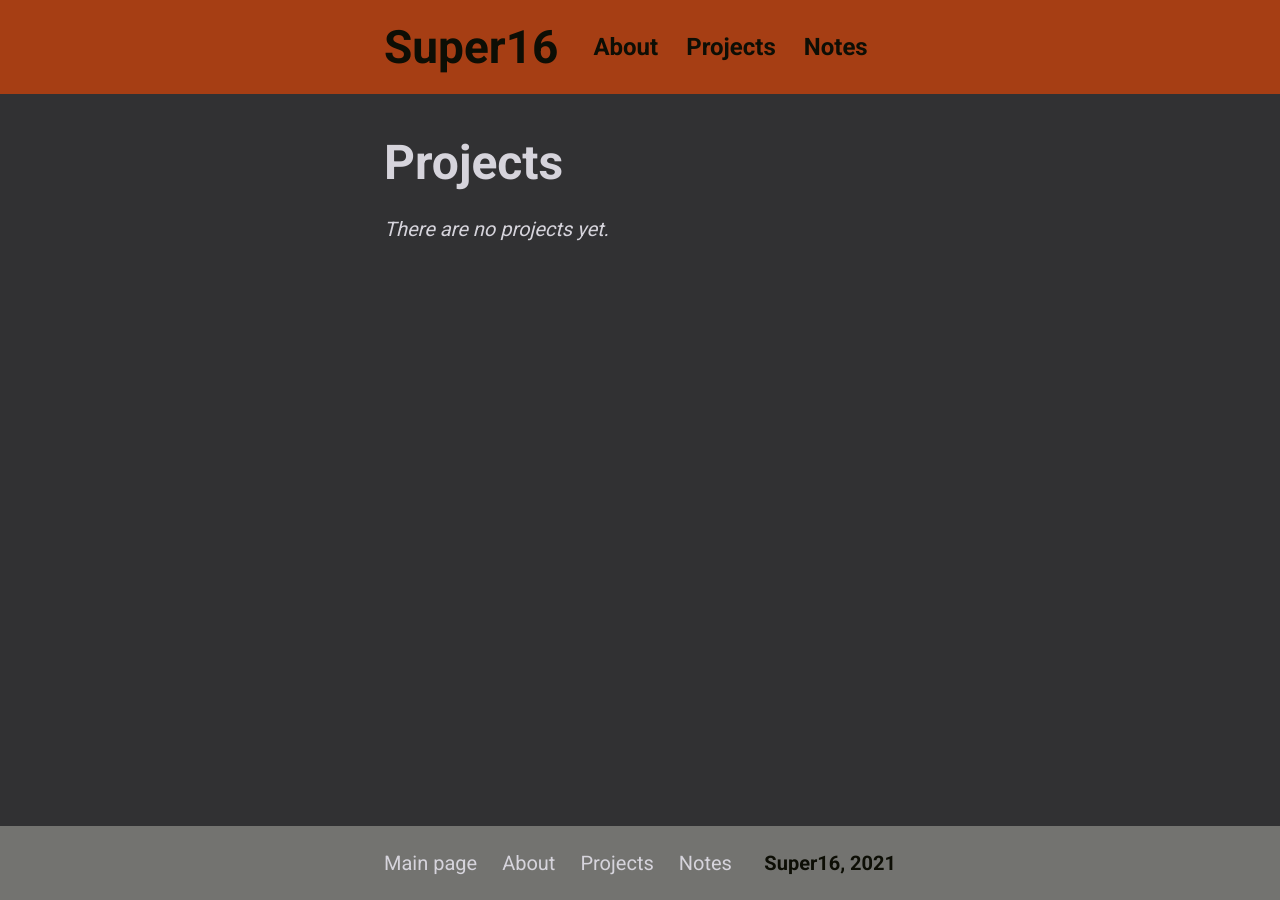
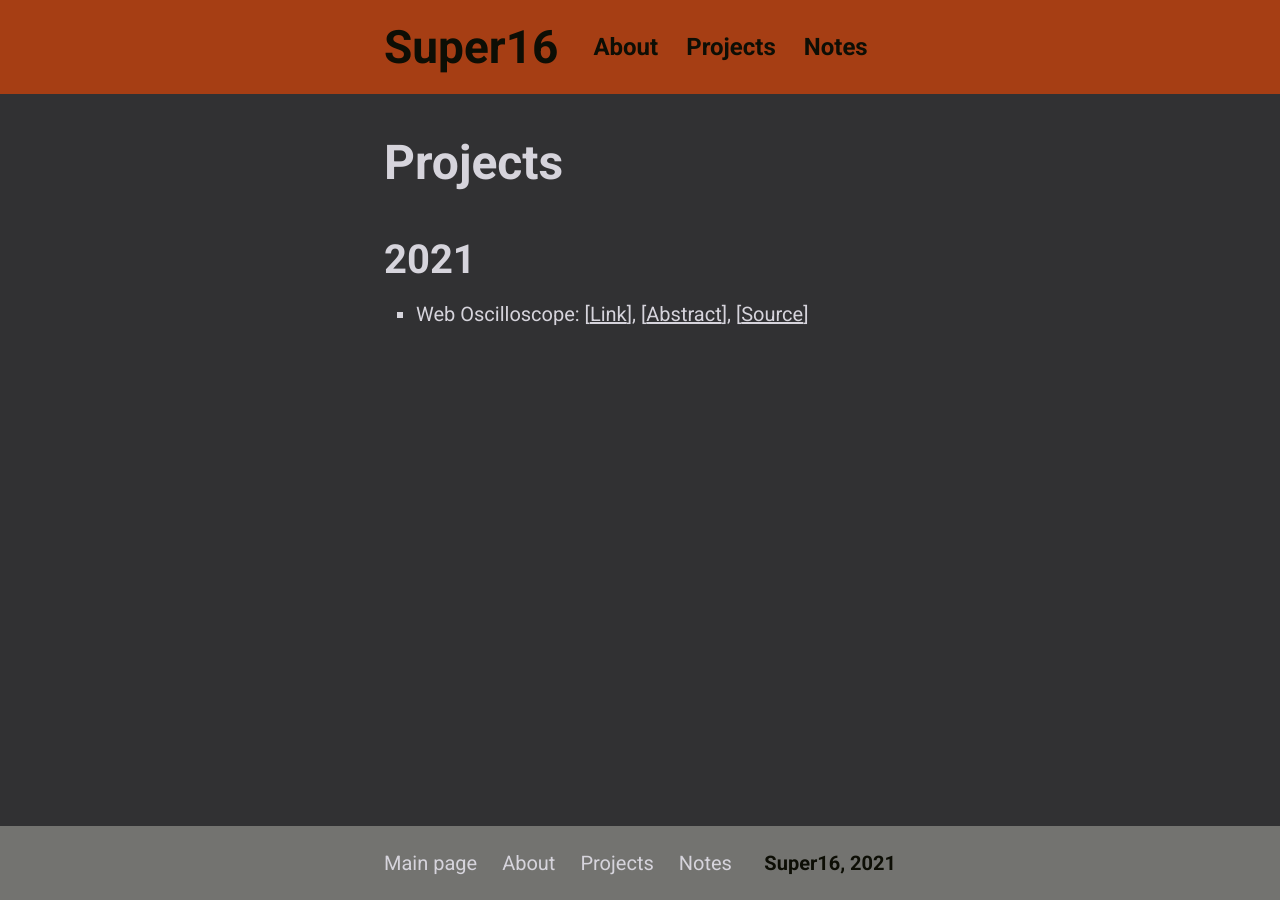
Before and after one commit to super16/super16.github.io, a Jekyll site: the page built from projects.md, in a window 1280 px wide. Built offline with Jekyll 4.4.1, drawn with Linux system fonts in a browser that asks for light colours.

Commit message:
Add web oscilloscope note & sitemap.xml

```diff
--- a/Gemfile
+++ b/Gemfile
@@ -1 +1,2 @@
 gem "github-pages"
+gem "jekyll-sitemap"
--- a/_config.yml
+++ b/_config.yml
@@ -12,9 +12,9 @@ collections:
   notes:
     output: true
     permalink: /:collection/:slug
-  projects:
-    output: true
-    permalink: /:collection/:slug
+
+plugins:
+  - jekyll-sitemap
 
 exclude:
   - 'README.md'
--- /dev/null
+++ b/_includes/saw-wave.html
@@ -0,0 +1 @@
+<p class="function">$y(x)=\frac{2A}{\pi}\arctan(\cot(\frac{x\pi}{F}))$</p>
--- /dev/null
+++ b/_includes/square-wave.html
@@ -0,0 +1 @@
+<p class="function">$y(x)=\text{sgn}(\sin(\frac{2 \pi x}{F})) \times A$</p>
--- /dev/null
+++ b/_includes/triangular-wave.html
@@ -0,0 +1 @@
+<p class="function">$y(x)=4\frac{A}{F}|(((\frac{x - F}{4} \mod F) + F) \mod F) - \frac{F}{2}| - A$</p>
--- a/assets/css/style.css
+++ b/assets/css/style.css
@@ -149,16 +149,25 @@ main p.centered-text {
   text-align: center;
 }
 main p.function {
+  font-size: 20px;
   text-align: center;
+  white-space: normal;
 }
 main p.date {
   font-size: small;
   margin: 0;
 }
+main p img {
+  display: block;
+  margin: auto;
+  max-height: 100%;
+  max-width: 100%;
+}
 main ul {
   padding-left: 1.5em;
 }
 main ul li {
+  line-height: 1.3;
   list-style-type: square;
   font-size: 24px;
 }
@@ -202,6 +211,23 @@ nav.nav-bar.responsive .nav-bar-item a {
 }
 nav.nav-bar.responsive .nav-bar-item a:hover {
   color: #d6d4dc;
+}
+p a {
+  color: #d6d4dc;
+  font-size: 24px;
+  text-decoration: underline;
+  text-decoration-thickness: 2px;
+}
+p a:hover {
+  text-decoration-color: #a63e14;
+}
+p code {
+  border: solid rgba(214, 212, 220, 0.5);
+  border-radius: 5px;
+  border-width: 0.5px;
+  color: #d6d4dc;
+  background-color: rgba(214, 212, 220, 0.2);
+  padding: 1px;
 }
 @media (min-width: 768px) and (max-width: 950px) {
   footer {
@@ -345,7 +371,7 @@ nav.nav-bar.responsive .nav-bar-item a:hover {
     display: none;
   }
   main {
-    padding: 40px 30%;
+    padding: 40px 30% 7% 30%;
   }
   main .buttons-group {
     display: flex;
@@ -376,14 +402,28 @@ nav.nav-bar.responsive .nav-bar-item a:hover {
   }
   main p {
     font-size: 20px;
+    line-height: 1.5;
   }
   main p.centered-text {
     text-align: left;
+  }
+  main p.function {
+    font-size: 24px;
   }
   main ul {
     padding-left: 2em;
   }
   main ul li p {
+    font-size: 20px;
+  }
+  main ul li {
+    font-size: 20px;
+    line-height: 1.5;
+  }
+  main ul li p {
+    font-size: 20px;
+  }
+  main ul li a {
     font-size: 20px;
   }
   nav {
@@ -406,4 +446,7 @@ nav.nav-bar.responsive .nav-bar-item a:hover {
   nav.nav-bar .nav-bar-item a:hover {
     color: #d6d4dc;
   }
+  p a {
+    font-size: 20px;
+  }
 }
--- a/projects.md
+++ b/projects.md
@@ -5,20 +5,8 @@ title: Projects
 
 # Projects
 
-{% assign sorted = site.projects | reverse | slice: 0, 10 %}
+## 2021
 
-{% for project in sorted %}
-
-## [{{ project.title }}]({{ project.url }})
-
-{{ project.date | date: "%d/%m/%Y" }}
-
-{% endfor %}
-
-{% assign psize = sorted | size %}
-
-{% if psize == 0 %}
-
-{% include no-projects.html %}
-
-{% endif %}
+* Web Oscilloscope: \[[Link](/web-oscilloscope)\],
+  \[[Abstract](notes/web-oscilloscope)\],
+  \[[Source](https://github.com/super16/web-oscilloscope)\]
```
Also changed, not shown: _notes/2021-09-02-web-oscilloscope.md (added, +75 -0 lines), assets/img/canvas.png (added), 1 other file.
